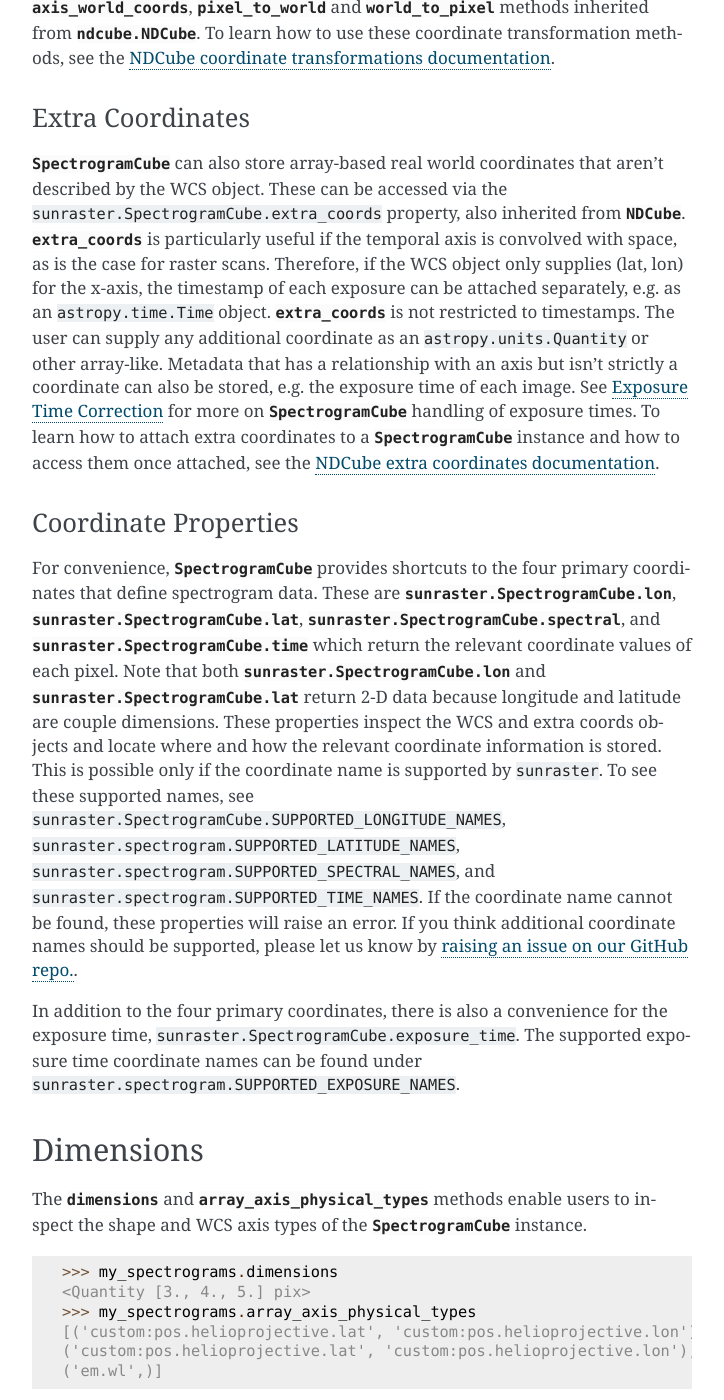
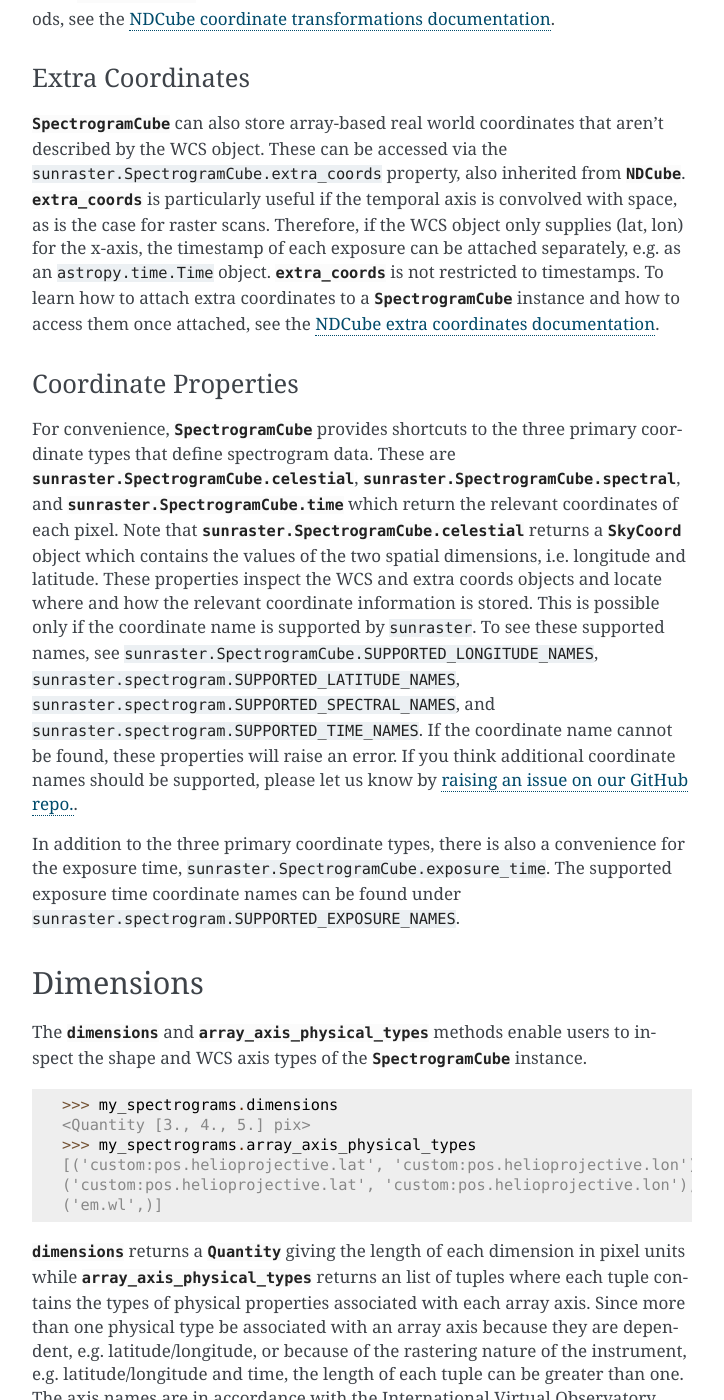
Before and after one commit to sunpy/sunraster, a Sphinx documentation site: the page built from docs/data_types/spectrogram.rst, in a window 1280 px wide and 1400 px high, scrolled down 2155 px. Shown: the whole window, without its empty margins (388-1112 px from the left). Built offline with Sphinx 7.4.7, drawn with Linux system fonts in a browser that asks for light colours; the version number could not be read and is left out; some of the changed text lies outside the part shown.

Commit message:
Apply suggestions from code review
Co-authored-by: DanRyanIrish <ryand5@tcd.ie>

```diff
--- a/docs/data_types/spectrogram.rst
+++ b/docs/data_types/spectrogram.rst
@@ -67,9 +67,7 @@ Here is an example of how to instantiate these attributes.
     >>> uncertainties = StdDevUncertainty(np.sqrt(data))
     >>> # Create a mask where all pixels are unmasked, i.e. all mask values are False.
     >>> mask = np.zeros_like(data, dtype=bool)
-    >>> meta = {"Description": "This is example SpectrogramCube metadata."}
-    >>> my_spectrograms = SpectrogramCube(data, input_wcs, uncertainty=uncertainties,
-    ...                                   mask=mask, meta=meta)
+    >>> my_spectrograms = SpectrogramCube(data, input_wcs, uncertainty=uncertainties, mask=mask)
 
 Coordinates
 ^^^^^^^^^^^
@@ -88,24 +86,21 @@ Extra Coordinates
 These can be accessed via the ``sunraster.SpectrogramCube.extra_coords`` property, also inherited from `~ndcube.NDCube`.
 `~sunraster.SpectrogramCube.extra_coords` is particularly useful if the temporal axis is convolved with space, as is the case for raster scans.
 Therefore, if the WCS object only supplies (lat, lon) for the x-axis, the timestamp of each exposure can be attached separately, e.g. as an ``astropy.time.Time`` object. `~sunraster.SpectrogramCube.extra_coords` is not restricted to timestamps.
-The user can supply any additional coordinate as an ``astropy.units.Quantity`` or other array-like.
-Metadata that has a relationship with an axis but isn't strictly a coordinate can also be stored, e.g. the exposure time of each image.
-See :ref:`cube_exposure_time_correction` for more on `~sunraster.SpectrogramCube` handling of exposure times.
 To learn how to attach extra coordinates to a `~sunraster.SpectrogramCube` instance and how to access them once attached, see the `NDCube extra coordinates documentation <https://docs.sunpy.org/projects/ndcube/en/stable/ndcube.html#extra-coordinates>`__.
 
 Coordinate Properties
 *********************
 
-For convenience, `~sunraster.SpectrogramCube` provides shortcuts to the four primary coordinates that define spectrogram data.
-These are `sunraster.SpectrogramCube.lon`, `sunraster.SpectrogramCube.lat`, `sunraster.SpectrogramCube.spectral`, and `sunraster.SpectrogramCube.time` which return the relevant coordinate values of each pixel.
-Note that both `sunraster.SpectrogramCube.lon` and `sunraster.SpectrogramCube.lat` return 2-D data because longitude and latitude are couple dimensions.
+For convenience, `~sunraster.SpectrogramCube` provides shortcuts to the three primary coordinate types that define spectrogram data.
+These are `sunraster.SpectrogramCube.celestial`, `sunraster.SpectrogramCube.spectral`, and `sunraster.SpectrogramCube.time` which return the relevant coordinates of each pixel.
+Note that `sunraster.SpectrogramCube.celestial` returns a `~astropy.coordinates.SkyCoord` object which contains the values of the two spatial dimensions, i.e. longitude and latitude.
 These properties inspect the WCS and extra coords objects and locate where and how the relevant coordinate information is stored.
 This is possible only if the coordinate name is supported by ``sunraster``.
 To see these supported names, see ``sunraster.SpectrogramCube.SUPPORTED_LONGITUDE_NAMES``, ``sunraster.spectrogram.SUPPORTED_LATITUDE_NAMES``, ``sunraster.spectrogram.SUPPORTED_SPECTRAL_NAMES``, and ``sunraster.spectrogram.SUPPORTED_TIME_NAMES``.
 If the coordinate name cannot be found, these properties will raise an error.
 If you think additional coordinate names should be supported, please let us know by `raising an issue on our GitHub repo. <https://github.com/sunpy/sunraster/issues>`__.
 
-In addition to the four primary coordinates, there is also a convenience for the exposure time, ``sunraster.SpectrogramCube.exposure_time``.
+In addition to the three primary coordinate types, there is also a convenience for the exposure time, ``sunraster.SpectrogramCube.exposure_time``.
 The supported exposure time coordinate names can be found under ``sunraster.spectrogram.SUPPORTED_EXPOSURE_NAMES``.
 
 Dimensions
```
Also changed, not shown: other parts of docs/data_types/spectrogram.rst (+2 -2 lines), docs/data_types/raster.rst (+13 -13 lines).
